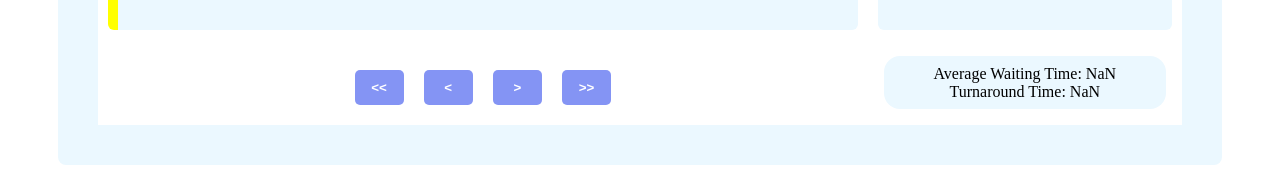
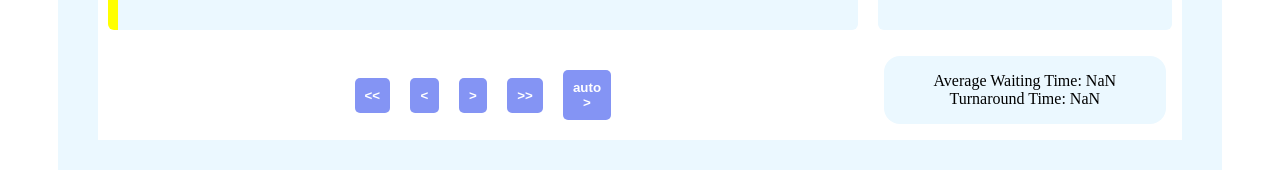
Before and after one commit to isalaberry/CPUSAS3.0, a React (Vite) app: page /pp in a window 1280 px wide. Both pictures are taken after a click on the button "Generate Gantt Chart". Shown: the part 562-732 px from the top of the page. Built offline with nearby package versions, Linux system fonts and the light colour scheme; no server answers.

Commit message:
feat: autoincrement time button

```diff
--- a/src/components/GridProcess.jsx
+++ b/src/components/GridProcess.jsx
@@ -24,6 +24,18 @@ export const GridProcess = ({ tableInfos, algorithm }) => {
     const handleLastColumn = () => {
         const totalRunningTime = tableInfos.reduce((sum, process) => sum + process.runningTime, 0);
         setCurrentColumn(totalRunningTime+1);
+    };
+    const handleAutoIncrement = () => {
+        const totalRunningTime = tableInfos.reduce((sum, process) => sum + process.runningTime, 0);
+        const intervalId = setInterval(() => {
+            setCurrentColumn((prevColumn) => {
+                if (prevColumn >= totalRunningTime + 1) {
+                    clearInterval(intervalId);
+                    return prevColumn;
+                }
+                return prevColumn + 1;
+            });
+        }, 1000);
     };
 
     const sortProcesses = (tableInfos) => {
@@ -374,6 +386,8 @@ export const GridProcess = ({ tableInfos, algorithm }) => {
                 <button onClick={handlePreviousColumn} className="button">{'<'}</button>
                 <button onClick={handleNextColumn} className="button">{'>'}</button>
                 <button onClick={handleLastColumn} className="button">{'>>'}</button>
+                <button onClick={handleAutoIncrement} className="button">{'auto  >'}</button>
+
             </div>
 
             <div className="ttwt-container">
```
Also changed, not shown: 1 other file (tests, documents, lock files or other folders).
